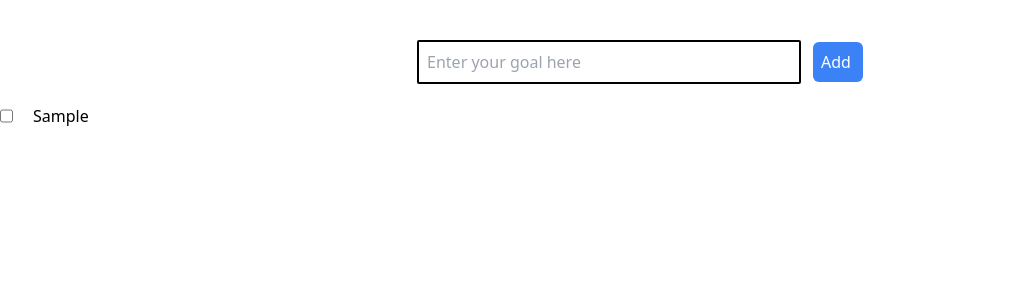
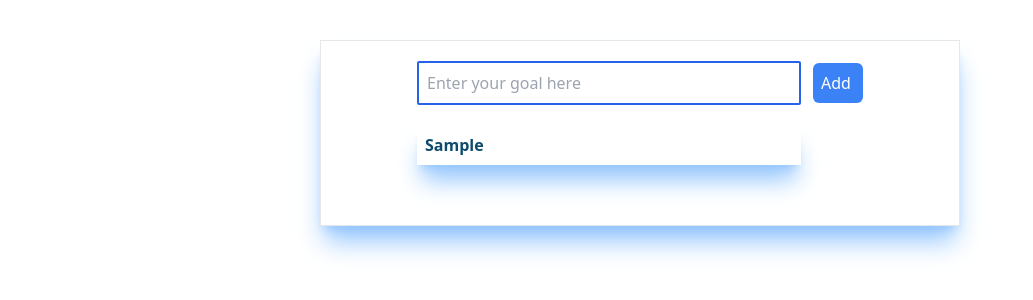
Before and after one commit to akshayark97/todo_app_react_redux, a React (Create React App) app: page / in a window 1280 px wide. Both pictures are taken after typing "Sample" into the empty fields and a click on the button "Add". Shown: the top 300 px of the page, without its empty margins (0-1033 px from the left). Built offline with nearby package versions, Linux system fonts and the light colour scheme.

Commit message:
applied css

```diff
--- a/src/component/Input.tsx
+++ b/src/component/Input.tsx
@@ -14,7 +14,7 @@ export default function Input({ placeholder, inputValue, setInputValue}: UserInp
 
   return (
     <div>
-        <input className="mr-3 p-2 w-96 border-black border-2 rounded-sm" type="text" value={inputValue} placeholder={placeholder} onChange={handleChange}/>
+        <input className="mr-3 p-2 w-96 border-blue-600 border-2 rounded-sm" type="text" value={inputValue} placeholder={placeholder} onChange={handleChange}/>
     </div>
   )
 }
--- a/src/component/Todo.tsx
+++ b/src/component/Todo.tsx
@@ -7,7 +7,7 @@ import TodoList from './TodoList'
 function Todo(props: any) {
 
   return (
-    <div className='container'>
+    <div className='w-1/2 border pb-10 pt-5 shadow-xl shadow-blue-300 mt-10 m-auto'>
         <TodoInput />
         <TodoList />
     </div>
--- a/src/component/TodoInput.tsx
+++ b/src/component/TodoInput.tsx
@@ -1,7 +1,6 @@
 import React, { useState } from 'react'
 import { useDispatch } from 'react-redux'
 import { addTodo } from '../redux/todoAction'
-import { nanoid } from 'nanoid'
 
 import Button from './Button'
 import Input from './Input'
@@ -20,7 +19,7 @@ export default function TodoInput() {
   }
 
   return (
-    <div className="mt-10 flex flex-row justify-center">
+    <div className='flex flex-row justify-center'>
         <Input placeholder="Enter your goal here" inputValue={inputValue} setInputValue={setInputValue} />
         <Button value="Add" onClick={handleClick}/>
     </div>
--- a/src/component/TodoItem.tsx
+++ b/src/component/TodoItem.tsx
@@ -17,16 +17,10 @@ function TodoItem({ todo, id, lineThrough }: TodoItemProps) {
     dispatch(deleteTodo(id));
   };
 
-  const handleClick = () => {
-    dispatch(lineThroughTodo(id))
-  }
   return (
-    <div className="flex flex-row">
-      <input className="mr-5" type="checkbox" onClick={handleClick} />
-      <p key={id} onClick={() => handleDelete(id)}>
+      <p className="shadow-xl mb-5 w-96 shadow-blue-300 text-sky-900 font-sans font-bold p-2" key={id} onClick={() => handleDelete(id)}>
         {todo}
       </p>
-    </div>
   );
 }
 
--- a/src/component/TodoList.tsx
+++ b/src/component/TodoList.tsx
@@ -8,7 +8,7 @@ function TodoList(props: any) {
   const { todos, lineThrough } = props;
 
   return (
-    <ul className="text-center mt-5">
+    <ul className="ml-24 mt-5">
       {todos.map((todo: string, id: number) => (
         <div key={id}>
           <TodoItem todo={todo} id={id} lineThrough={lineThrough} />
```
